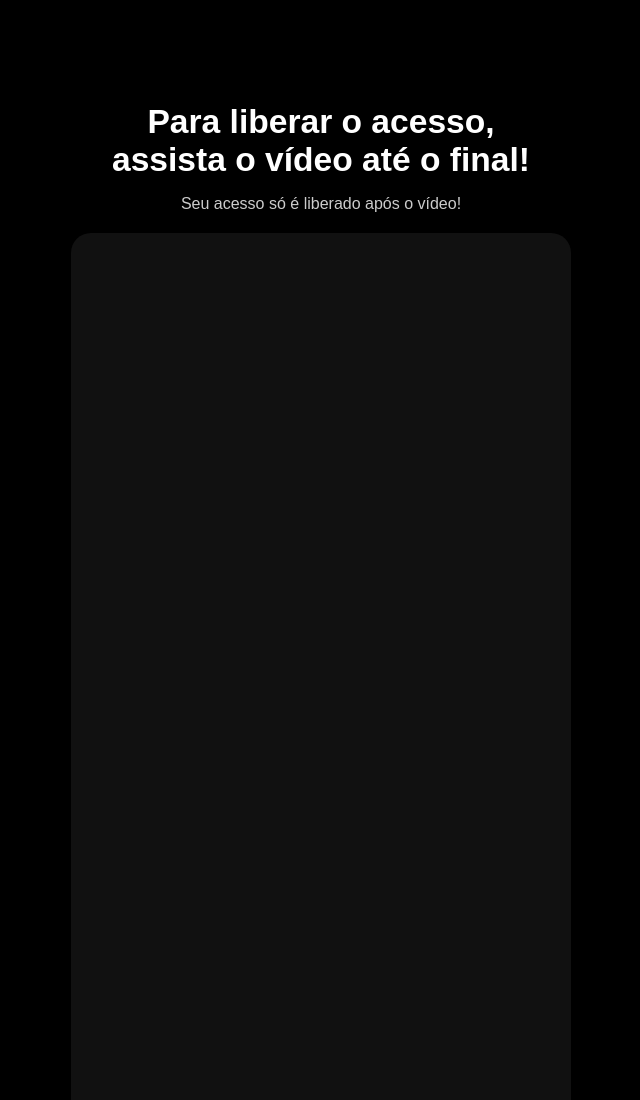
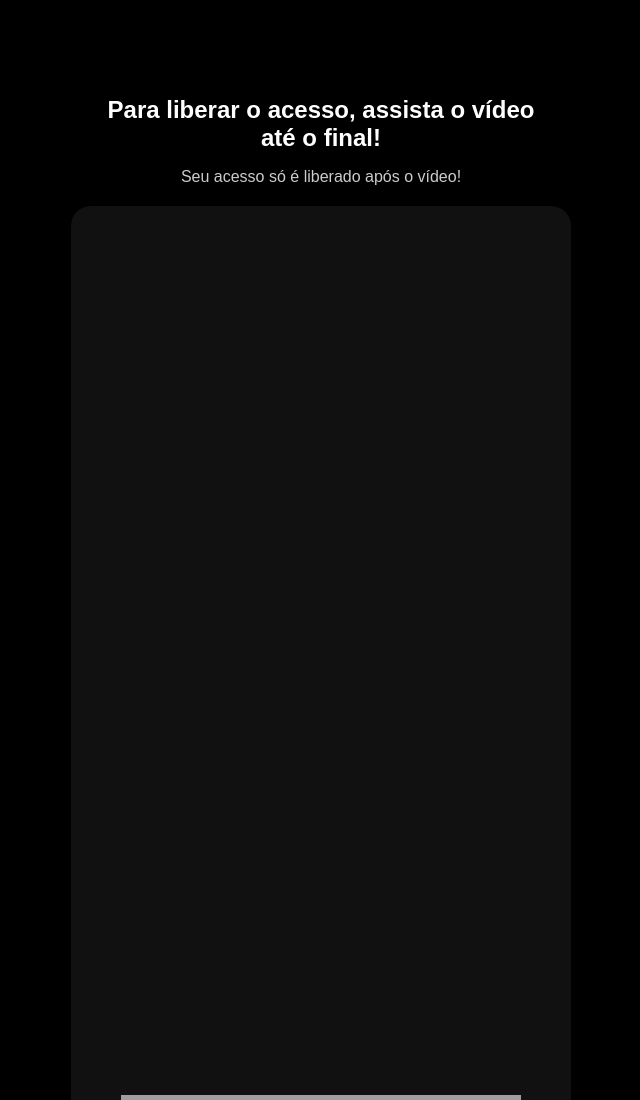
Before and after one commit to VictorSampaio0906/Oferta2, a plain HTML site: page index.html in a window 1280 px wide. Shown: the top 1100 px of the page, without its empty margins (319-959 px from the left). Drawn offline with Linux system fonts and the light colour scheme; grey boxes are pictures that could not be loaded.

Commit message:
Reajuste de tamnho no H1

```diff
--- a/style.css
+++ b/style.css
@@ -13,7 +13,7 @@ body {
 }
 
 h1 {
-  font-size: 2.1rem;
+  font-size: 24px;
   margin-bottom: 10px;
   padding: 0 5%;
 }
```
